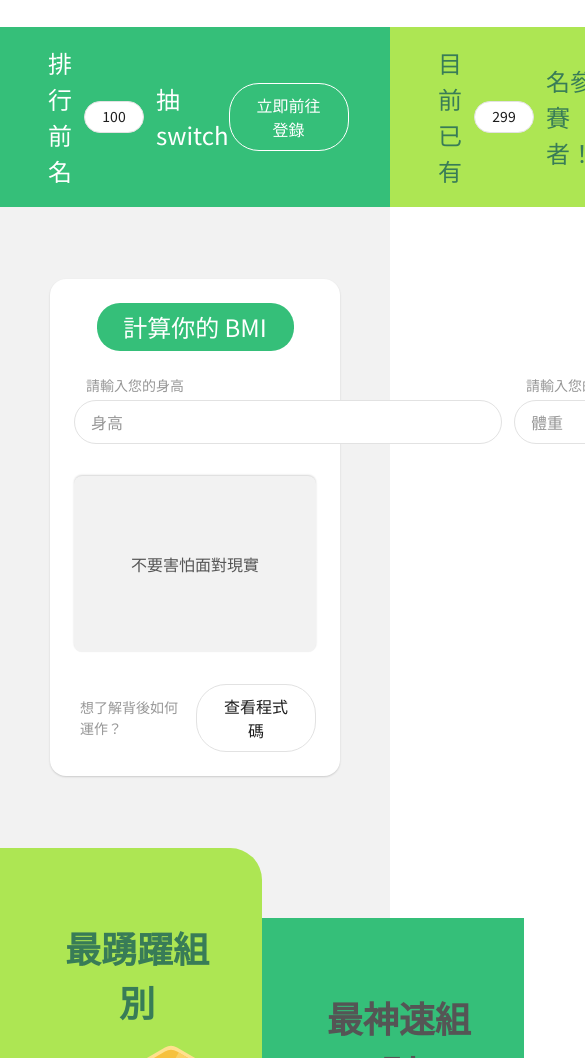
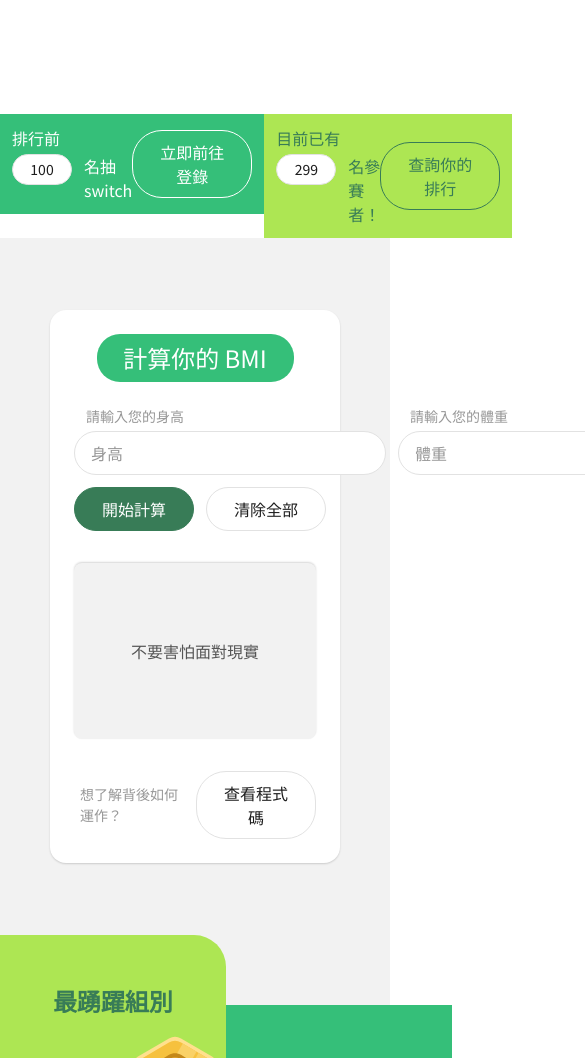
Before and after one commit to yuu-chien/bmi-kata-ranking, a plain HTML site: page index.html in a window 390 px wide. Shown: the part 942-2000 px from the top of the page, 585 px wide, since content can reach past the window. Drawn offline with Linux system fonts and the light colour scheme.

Commit message:
[ index ] pad ver.

```diff
--- a/index.html
+++ b/index.html
@@ -16,7 +16,10 @@
     <!-- header -->
     <header class="l-header">
         <div class="l-header__cnt">
-            <h2 class="o-title o-title--md o-title--dkgn">BMI KATA</h2>
+            <div class="l-header__tit">
+                <h2 class="o-title o-title--main o-title--dkgn">BMI KATA</h2>
+            </div>
+            <div class="l-header__btn">
                 <div class="l-actions">
                     <div class="l-actions__item">
                         <a href="#" class="o-btn o-btn--wh">
@@ -35,16 +38,21 @@
                     </div>
                 </div>
             </div>
+        </div>
     </header>
     <!-- Key view -->
     <section class="l-container">
         <div class="l-kv">
             <div class="l-kv__tit">
-                <h2 class="o-title o-title--md o-title--dkgn">2021 春季</h2>
+                <h2 class="o-title o-title--md o-title--dkgn">2021 春季 ’</h2>
                 <h1 class="o-title o-title--xl o-title--dkgn">六角學院<br>程式武道大賽</h1>
             </div>
             <div class="l-kv__img">
+                <picture>
+                    <source srcset="./images/kv__2x.svg" media="(-webkit-min-device-pixel-ratio: 1.3),(min-resolution: 1.3dppx)">
+                    <source srcset="./images/kv__3x.svg" media="(-webkit-min-device-pixel-ratio: 1.2),(min-resolution: 1.2dppx)">
                     <img src="./images/kv.svg" alt="六角學院程式武道大賽">
+                </picture>
             </div>
         </div>
     </section>
@@ -54,12 +62,13 @@
             <li class="l-rankClip__item">
                 <div class="c-rankClip">
                     <div class="c-rankClip__cnt">
-                        <div class="l-badges">
-                            <div class="l-badges__txt l-badges__txt--md">排行前名</div>
-                            <div class="l-badges__item">
-                                <div class="o-badge o-badge--outline">100</div>
+                        <div class="l-badges l-badges--permute">
+                            <div class="l-badges__txt l-badges__txt--md">排行前</div>
+                            <div class="l-badges__item u-gapT-min-m">
+                                <div class="o-badge o-badge--outline o-badge--record">100</div>
+                                <span class="o-title o-title--md o-title--wh o-title--normal">名抽 switch</span>
                             </div>
-                            <div class="l-badges__txt l-badges__txt--md">抽 switch</div>
+                            <!-- <div class="l-badges__txt l-badges__txt--md"></div> -->
                         </div>
                     </div>
                     <div class="c-rankClip__action">
@@ -72,12 +81,13 @@
             <li class="l-rankClip__item">
                 <div class="c-rankClip c-rankClip--lyme">
                     <div class="c-rankClip__cnt">
-                        <div class="l-badges">
+                        <div class="l-badges l-badges--permute">
                             <div class="l-badges__txt l-badges__txt--md">目前已有</div>
-                            <div class="l-badges__item">
-                                <div class="o-badge o-badge--outline">299</div>
+                            <div class="l-badges__item u-gapT-min-m">
+                                <div class="o-badge o-badge--outline o-badge--record">299</div>
+                                <span class="o-title o-title--md o-title--dkgn o-title--normal">名參賽者！</span>
                             </div>
-                            <div class="l-badges__txt l-badges__txt--md">名參賽者！</div>
+                            <!-- <div class="l-badges__txt l-badges__txt--md">名參賽者！</div> -->
                         </div>
                     </div>
                     <div class="c-rankClip__action">
@@ -101,7 +111,7 @@
                     </div>
                 </div>
                 <div class="c-card__cnt">
-                    <div class="l-form">
+                    <div class="l-form l-form--permute">
                         <div class="l-form__cnt">
                             <div class="c-input">
                                 <div class="c-input__cnt">
@@ -560,23 +570,23 @@
                             <div class="o-txt o-txt--sm o-txt--gy">篩選條件：</div>
                         </div>
                         <div class="l-actions__item">
-                            <a href="#" class="o-btn o-btn--wh">
+                            <a href="#" class="o-btn o-btn--md o-btn--wh">
                                 <span class="o-btn__txt">低於10分鐘</span>
                             </a>
                         </div>
                         <div class="l-actions__item">
-                            <a href="#" class="o-btn o-btn--wh">
+                            <a href="#" class="o-btn o-btn--md o-btn--wh">
                                 <span class="o-btn__txt">有留言</span>
                             </a>
                         </div>
                         <div class="l-actions__item">
-                            <a href="#" class="o-btn o-btn--wh">
+                            <a href="#" class="o-btn o-btn--md o-btn--wh">
                                 <span class="o-btn__txt">有影片</span>
                             </a>
                         </div>
                     </div>
                     <div class="l-form">
-                        <div class="l-form__cnt">
+                        <div class="l-form__cnt u-hidden-m">
                             <div class="c-input">
                                 <div class="c-input__cnt">
                                     <div class="o-inpbox o-inpbox--ico">
--- /dev/null
+++ b/scss/base/_breakpoints.scss
@@ -0,0 +1,5 @@
+@mixin breakpoint-pad() {
+    @media only screen and (max-width: 1044px) {
+        @content;
+    }
+}
--- a/scss/base/_layout.scss
+++ b/scss/base/_layout.scss
@@ -13,6 +13,10 @@
     &--gy {
         background-color: #f2f2f2;
     }
+
+    @include breakpoint-pad {
+        max-width: 768px;
+    }
 }
 
 .l-container {
@@ -21,6 +25,10 @@
 
     &--gy {
         background-color: #f2f2f2;
+    }
+
+    @include breakpoint-pad {
+        max-width: 768px;
     }
 }
 
@@ -35,6 +43,22 @@
         justify-content: space-between;
         align-items: center;
     }
+
+    &__tit {}
+
+    &__btn {}
+
+    @include breakpoint-pad {
+        max-width: 768px;
+
+        &__cnt {
+            padding: 8px 16px;
+        }
+
+        &__btn {
+            display: none;
+        }
+    }
 }
 
 .l-kv {
@@ -47,6 +71,17 @@
     &__tit {}
 
     &__img {}
+
+    @include breakpoint-pad {
+        padding: 97px 45px 132px;
+        flex-direction: column;
+        justify-content: flex-start;
+        align-items: start;
+
+        &__tit {
+            margin-bottom: 36px;
+        }
+    }
 }
 
 .l-footer {
@@ -55,4 +90,8 @@
     padding: 12px;
     margin: auto;
     text-align: center;
+
+    @include breakpoint-pad {
+        max-width: 768px;
+    }
 }
--- a/scss/components/_badge.scss
+++ b/scss/components/_badge.scss
@@ -2,7 +2,7 @@
     box-sizing: border-box;
     min-width: 60px;
     width: auto;
-    min-height: 32px;
+    min-height: 30px;
     padding: 4px 8px;
     font-size: 14px;
     text-align: center;
@@ -36,6 +36,10 @@
         background-color: #fff;
         border: 1px solid #e2e2e2;
     }
+
+    &--record {
+        margin-right: 12px;
+    }
 }
 
 .l-badges {
@@ -58,4 +62,39 @@
     &--center {
         justify-content: center;
     }
+
+    &--permute & {
+        &__item {
+            display: flex;
+            align-items: center;
+        }
+    }
+
+    @include breakpoint-pad {
+        &__item {
+            &--h {
+                flex-direction: column;
+            }
+        }
+
+        &__txt {
+
+            &--md {
+                font-size: 16px;
+            }
+        }
+
+        &--permute {
+            flex-direction: column;
+            align-items: flex-start;
+        }
+
+        &--permute & {
+            &__item {
+                align-items: flex-start;
+            }
+
+            &__txt {}
+        }
+    }
 }
--- a/scss/components/_btn.scss
+++ b/scss/components/_btn.scss
@@ -17,6 +17,10 @@
     }
 
     &__txt {}
+
+    &--md {
+        min-width: 88px;
+    }
 
     &--lyme {
         color: #387C57;
--- a/scss/components/_card.scss
+++ b/scss/components/_card.scss
@@ -12,7 +12,7 @@
     }
 
     &__info {
-        padding: 20px 24px 30px 24px;
+        padding: 20px 24px;
     }
 
     &__cnt {
@@ -74,7 +74,7 @@
             content: '';
             position: absolute;
             top: -24px;
-            right: 0;
+            right: -28px;
             display: block;
             width: 86px;
             height: 100px;
--- a/scss/components/_form.scss
+++ b/scss/components/_form.scss
@@ -1,4 +1,6 @@
 .o-inpbox {
+    width: 428px;
+
     &__lbl {
         display: block;
         padding-left: 12px;
@@ -9,8 +11,7 @@
 
     &__inp {
         box-sizing: border-box;
-        min-width: 428px;
-        width: auto;
+        width: 100%;
         height: 44px;
         padding: 11px 16px;
         color: #555;
@@ -40,9 +41,16 @@
             padding-left: 40px;
         }
     }
+
+    @include breakpoint-pad {
+        width: 312px;
+
+        &__inp {}
+    }
 }
 
 .c-input {
+
     &+& {
         margin-left: 12px;
     }
@@ -59,9 +67,25 @@
         align-items: center;
     }
 
-    &__cnt+&__action {
+    &__action {
         margin-left: 12px;
     }
 
-    &__action {}
+    &--permute {
+        flex-wrap: wrap;
+    }
+
+    &--permute & {
+        &__action {
+            margin-top: 12px;
+        }
+    }
+
+    @include breakpoint-pad {
+        &--permute & {
+            &__action {
+                margin-left: 0 !important;
+            }
+        }
+    }
 }
--- a/scss/components/_gap.scss
+++ b/scss/components/_gap.scss
@@ -1,7 +1,19 @@
 .u-gapT-md {
     margin-top: 24px;
+}
+
+.u-gapT-min {
+    @include breakpoint-pad {
+        &-m {
+            margin-top: 4px;
+        }
+    }
 }
 
 .u-paraL-sm {
     margin-left: 20px;
 }
+
+.u-paraL-xs {
+    margin-left: 12px;
+}
--- a/scss/components/_heading.scss
+++ b/scss/components/_heading.scss
@@ -11,7 +11,8 @@
         font-size: 48px;
     }
 
-    &--md {
+    &--md,
+    &--main {
         font-size: 24px;
     }
 
@@ -35,8 +36,26 @@
         color: #387C57;
     }
 
+    &--wh {
+        color: #fff;
+    }
+
     &--long {
         width: 264px;
+    }
+
+    @include breakpoint-pad {
+        &--md {
+            font-size: 16px;
+        }
+
+        &--lg {
+            font-size: 24px;
+        }
+
+        &--long {
+            width: auto;
+        }
     }
 }
 
--- a/scss/components/_list.scss
+++ b/scss/components/_list.scss
@@ -34,6 +34,12 @@
             border-bottom-left-radius: 32px;
         }
     }
+
+    @include breakpoint-pad {
+        &__item {
+            padding: 48px 36px;
+        }
+    }
 }
 
 .l-billboardList {
--- a/scss/components/_others.scss
+++ b/scss/components/_others.scss
@@ -59,6 +59,10 @@
         color: #387C57;
         background-color: #ADE653;
     }
+
+    @include breakpoint-pad {
+        padding: 12px;
+    }
 }
 
 .l-rankClip {
--- /dev/null
+++ b/scss/components/_utilities.scss
@@ -0,0 +1,15 @@
+.u-hidden {
+    @include breakpoint-pad {
+        &-m {
+            display: none;
+        }
+    }
+}
+
+.u-show {
+    @include breakpoint-pad {
+        &-m {
+            display: block;
+        }
+    }
+}
--- a/scss/components/components.scss
+++ b/scss/components/components.scss
@@ -7,3 +7,4 @@
 @import "./icon";
 @import "./list";
 @import "./others";
+@import "./utilities";
--- a/scss/main.scss
+++ b/scss/main.scss
@@ -1,3 +1,4 @@
 @import "./base/reset";
+@import "./base/breakpoints";
 @import "./base/layout";
 @import "./components/components";
```
Also changed, not shown: css/main.min.css, 1 other file. Lines whose indentation alone changed are shown as unchanged.
